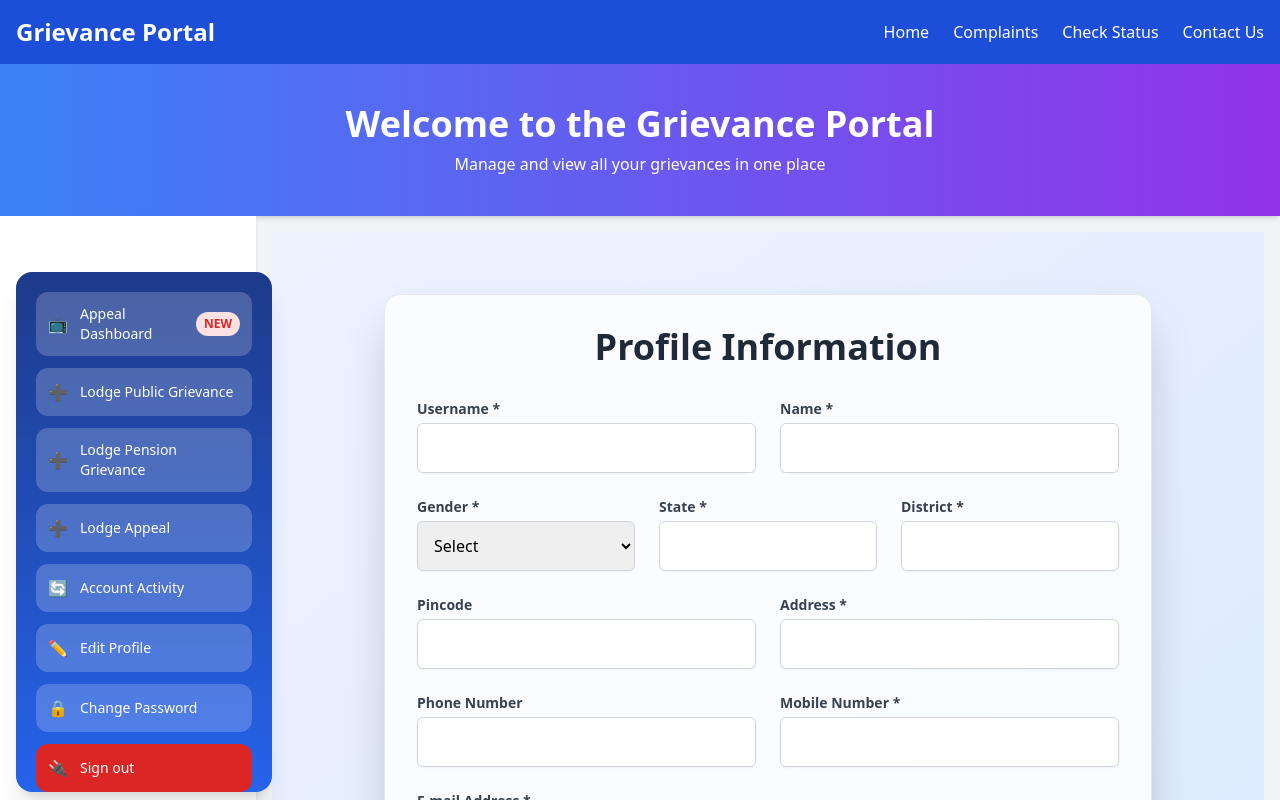
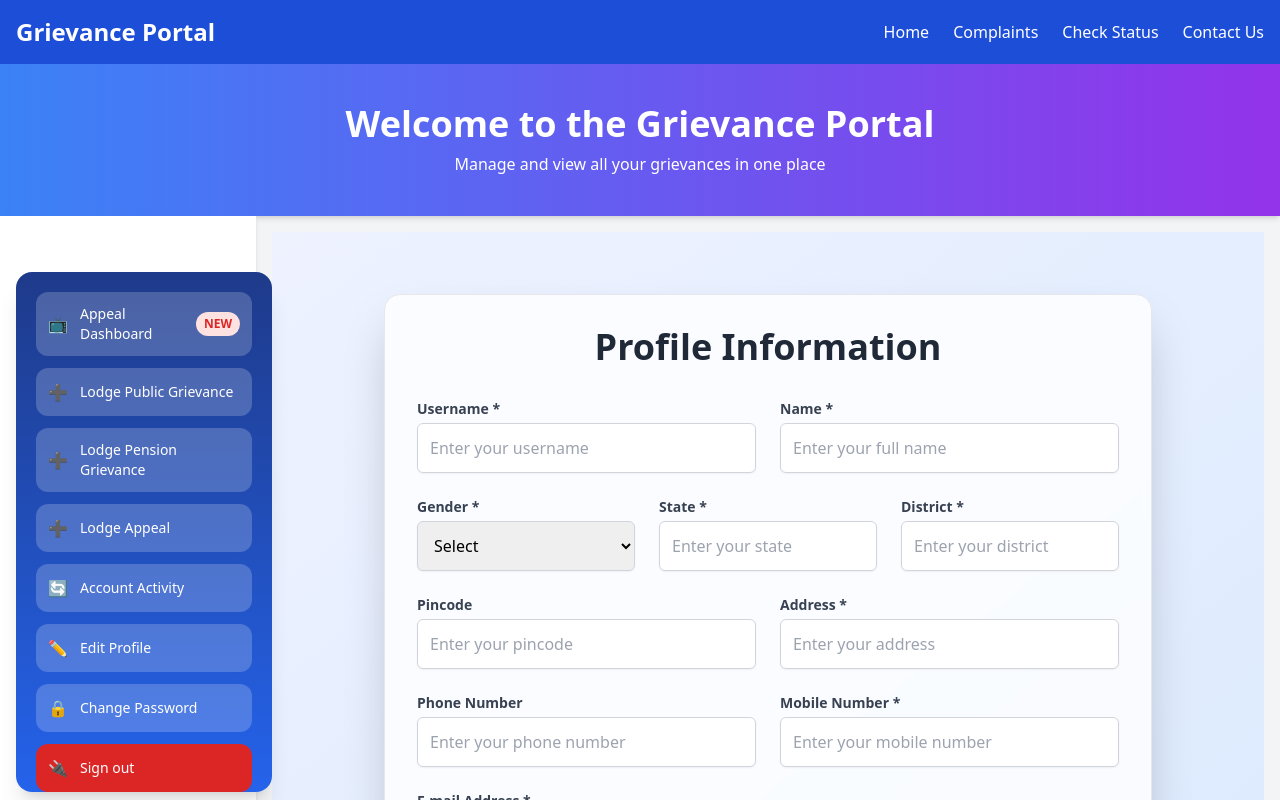
Before and after one commit to sarthaknayyar/aspire-hackathon, a React (Create React App) app in the folder frontend/: page /profile in a window 1280 px wide. Shown: the top 800 px of the page. Built offline with nearby package versions, Linux system fonts and the light colour scheme.

Commit message:
some changes

```diff
--- a/frontend/src/pages/ProfilePage.jsx
+++ b/frontend/src/pages/ProfilePage.jsx
@@ -12,6 +12,7 @@ const ProfilePage = () => {
               <label className="block text-sm font-semibold text-gray-700">Username *</label>
               <input
                 type="text"
+                placeholder="Enter your username"
                 className="mt-1 block w-full p-3 border border-gray-300 rounded-md shadow-sm
                            focus:outline-none focus:ring-2 focus:ring-blue-500 focus:border-transparent"
                 required
@@ -21,6 +22,7 @@ const ProfilePage = () => {
               <label className="block text-sm font-semibold text-gray-700">Name *</label>
               <input
                 type="text"
+                placeholder="Enter your full name"
                 className="mt-1 block w-full p-3 border border-gray-300 rounded-md shadow-sm
                            focus:outline-none focus:ring-2 focus:ring-blue-500 focus:border-transparent"
                 required
@@ -47,6 +49,7 @@ const ProfilePage = () => {
               <label className="block text-sm font-semibold text-gray-700">State *</label>
               <input
                 type="text"
+                placeholder="Enter your state"
                 className="mt-1 block w-full p-3 border border-gray-300 rounded-md shadow-sm
                            focus:outline-none focus:ring-2 focus:ring-blue-500 focus:border-transparent"
                 required
@@ -56,6 +59,7 @@ const ProfilePage = () => {
               <label className="block text-sm font-semibold text-gray-700">District *</label>
               <input
                 type="text"
+                placeholder="Enter your district"
                 className="mt-1 block w-full p-3 border border-gray-300 rounded-md shadow-sm
                            focus:outline-none focus:ring-2 focus:ring-blue-500 focus:border-transparent"
                 required
@@ -69,6 +73,7 @@ const ProfilePage = () => {
               <label className="block text-sm font-semibold text-gray-700">Pincode</label>
               <input
                 type="text"
+                placeholder="Enter your pincode"
                 className="mt-1 block w-full p-3 border border-gray-300 rounded-md shadow-sm
                            focus:outline-none focus:ring-2 focus:ring-blue-500 focus:border-transparent"
               />
@@ -77,6 +82,7 @@ const ProfilePage = () => {
               <label className="block text-sm font-semibold text-gray-700">Address *</label>
               <input
                 type="text"
+                placeholder="Enter your address"
                 className="mt-1 block w-full p-3 border border-gray-300 rounded-md shadow-sm
                            focus:outline-none focus:ring-2 focus:ring-blue-500 focus:border-transparent"
                 required
@@ -90,6 +96,7 @@ const ProfilePage = () => {
               <label className="block text-sm font-semibold text-gray-700">Phone Number</label>
               <input
                 type="tel"
+                placeholder="Enter your phone number"
                 className="mt-1 block w-full p-3 border border-gray-300 rounded-md shadow-sm
                            focus:outline-none focus:ring-2 focus:ring-blue-500 focus:border-transparent"
               />
@@ -98,6 +105,7 @@ const ProfilePage = () => {
               <label className="block text-sm font-semibold text-gray-700">Mobile Number *</label>
               <input
                 type="tel"
+                placeholder="Enter your mobile number"
                 className="mt-1 block w-full p-3 border border-gray-300 rounded-md shadow-sm
                            focus:outline-none focus:ring-2 focus:ring-blue-500 focus:border-transparent"
                 required
@@ -110,6 +118,7 @@ const ProfilePage = () => {
             <label className="block text-sm font-semibold text-gray-700">E-mail Address *</label>
             <input
               type="email"
+              placeholder="Enter your email address"
               className="mt-1 block w-full p-3 border border-gray-300 rounded-md shadow-sm
                          focus:outline-none focus:ring-2 focus:ring-blue-500 focus:border-transparent"
               required
```
Also changed, not shown: 1 other file (tests, documents, lock files or other folders).
